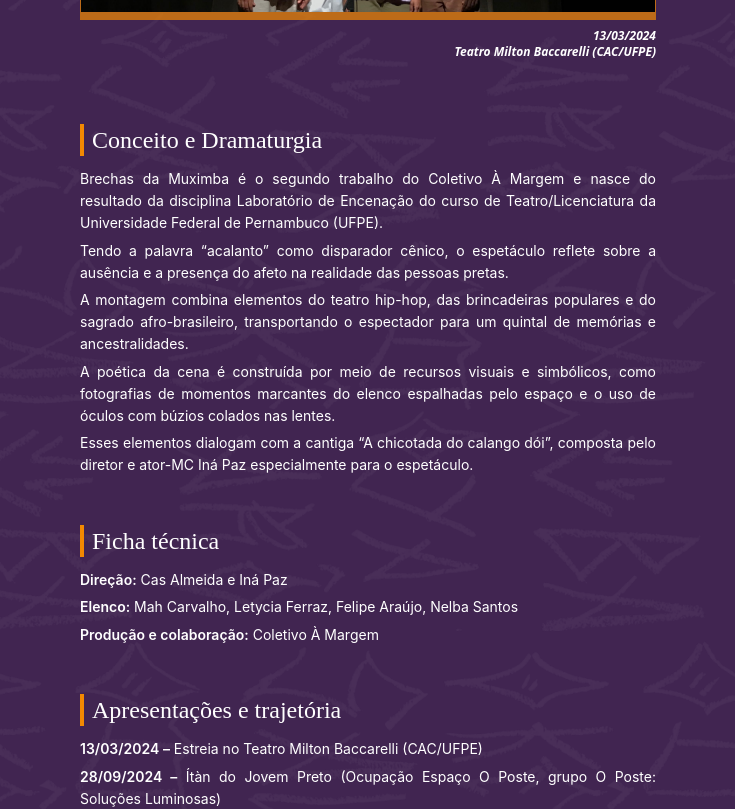
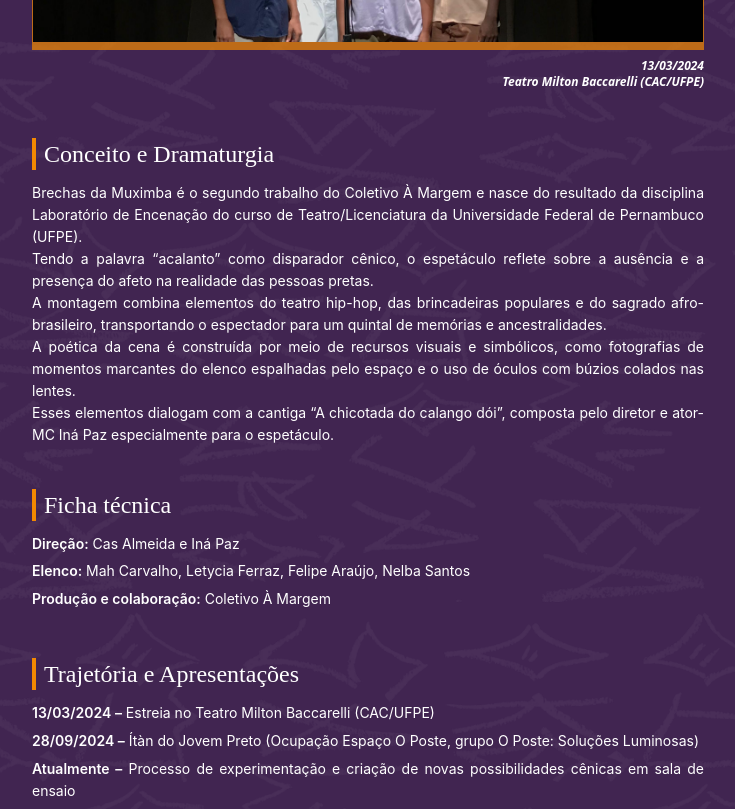
Before and after one commit to ATMZSolutions/a-margem-front, a Next.js app: page /espetaculos/muximba in a window 1280 px wide. Shown: the part 460-1269 px from the top of the page, without its empty margins (272-1007 px from the left). Built offline with nearby package versions, Linux system fonts and the light colour scheme; a web font is replaced by a local one.

Commit message:
feat: readequação do carrossel e  aplicação condicional do bold.

```diff
--- a/src/app/espetaculos/[title]/page.tsx
+++ b/src/app/espetaculos/[title]/page.tsx
@@ -30,7 +30,7 @@ Sonoplastia: Yuri Beyle e Ashley Gouveia
 Produção: Iná Paz`
             },
             {
-                subtitle: "Elenco e equipe (atual)",
+                subtitle: "Ficha técnica (atual)",
                 description: `Elenco: Cas Almeida, Eduarda Ferreira, Elaine Cristina, Maria Guerra, Torres ZN
 Iluminação e sonoplastia: Alice Portela, Francisco Bento
 Sonoplastia ao vivo: Torres ZN (batuque no tantã)`
@@ -72,7 +72,7 @@ Elenco: Mah Carvalho, Letycia Ferraz, Felipe Araújo, Nelba Santos
 Produção e colaboração: Coletivo À Margem`
             },
             {
-                subtitle: "Apresentações e trajetória",
+                subtitle: "Trajetória e Apresentações",
                 description: `13/03/2024 – Estreia no Teatro Milton Baccarelli (CAC/UFPE)
 28/09/2024 – Ítàn do Jovem Preto (Ocupação Espaço O Poste, grupo O Poste: Soluções Luminosas)
 Atualmente – Processo de experimentação e criação de novas possibilidades cênicas em sala de ensaio`
@@ -106,8 +106,8 @@ export default async function EspetaculosDetalhes({ params }: EspetaculosDetalhe
             <BackBtn label={showData.title} />
 
 
-            <div className="max-w-xl w-full flex flex-col items-center mt-40 mx-2">
-                <div className="w-full h-[200px] sm:h-[320px]">
+            <div className="max-w-xl lg:max-w-2xl w-full flex flex-col items-center mt-40 mx-2">
+                <div className="w-full h-[220px] sm:h-[350px]">
                     <PhotoCarousel images={randomImages} />
                 </div>
                 <div className="w-full flex flex-col items-end mt-2">
@@ -120,14 +120,18 @@ export default async function EspetaculosDetalhes({ params }: EspetaculosDetalhe
                     </span>
                     <span className="text-white italic text-xs font-bold">{showData.local}</span>
                 </div>
-                <section className="flex flex-col mt-16 w-full mx-2">
+                <section className="flex flex-col mt-12 w-full mx-2">
                     {showData.sections.map((section) => (
                         <React.Fragment key={section.subtitle}>
                             <Title className='font-sedgwick border-l-4 border-[#F38901] pl-2' level={3} style={{ color: 'white', width: '70%', fontWeight: 'normal' }}>
                                 {section.subtitle}
                             </Title>
                             <Paragraph style={{ whiteSpace: 'pre-wrap', textAlign: 'justify', color: 'white' }}>
-                                {formatDescription(section.description)}
+                                {   // Adiciona bold apenas às descrições das seções de Ficha Técnica e Trajetória
+                                    section.subtitle.includes('Trajetória') || section.subtitle.includes("Ficha")
+                                        ? formatDescription(section.description)
+                                        : section.description
+                                }
                             </Paragraph>
                         </React.Fragment>
                     ))}
--- a/src/app/espetaculos/page.tsx
+++ b/src/app/espetaculos/page.tsx
@@ -34,7 +34,7 @@ export default function EspetaculosPage() {
         <img
           src={item.img}
           alt={`Evento de ${item.title}`}
-          className="h-[200px] md:h-[300px] max-w-[300px] md:max-w-[500px] object-cover"
+          className="h-[200px] md:h-[350px] max-w-[300px] md:max-w-[500px] lg:max-w-[650px] object-cover"
         />
         <div className="flex flex-row justify-between">
           <span className="text-black">{item.release}</span>
```
